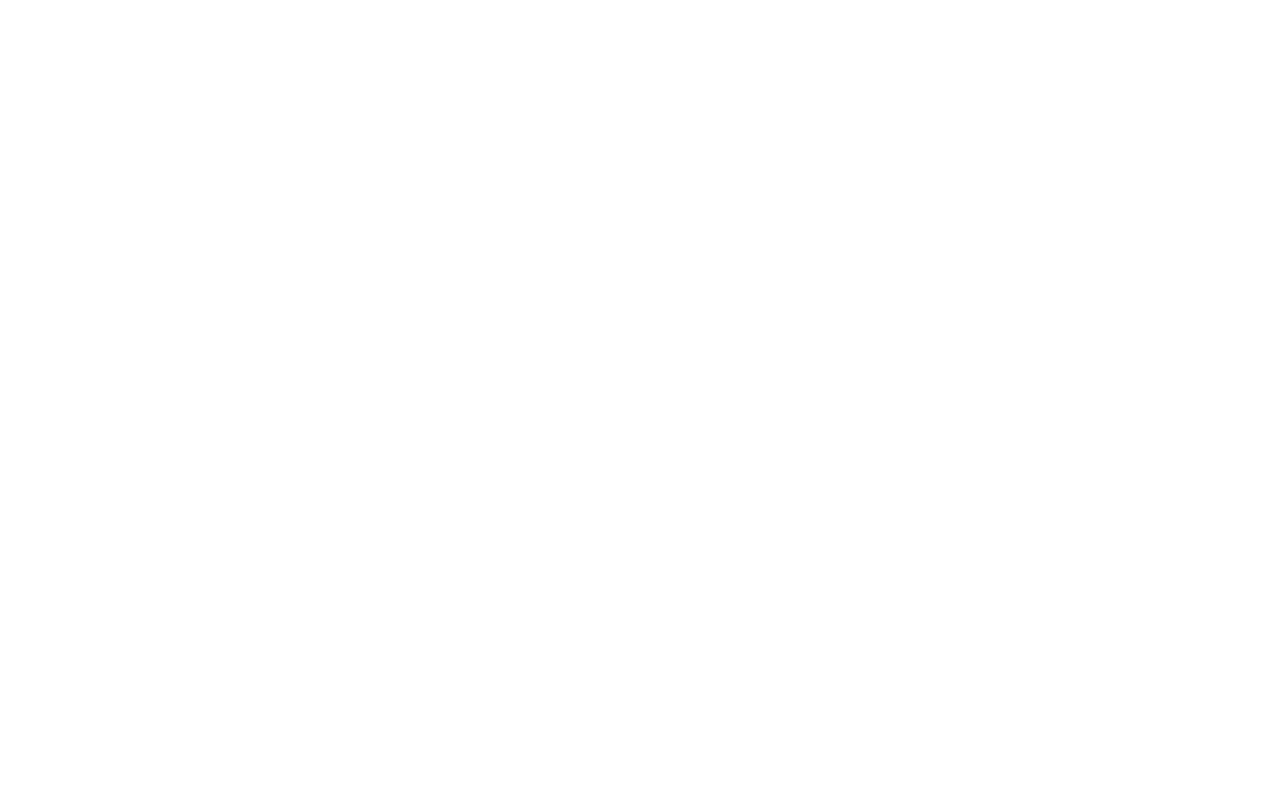
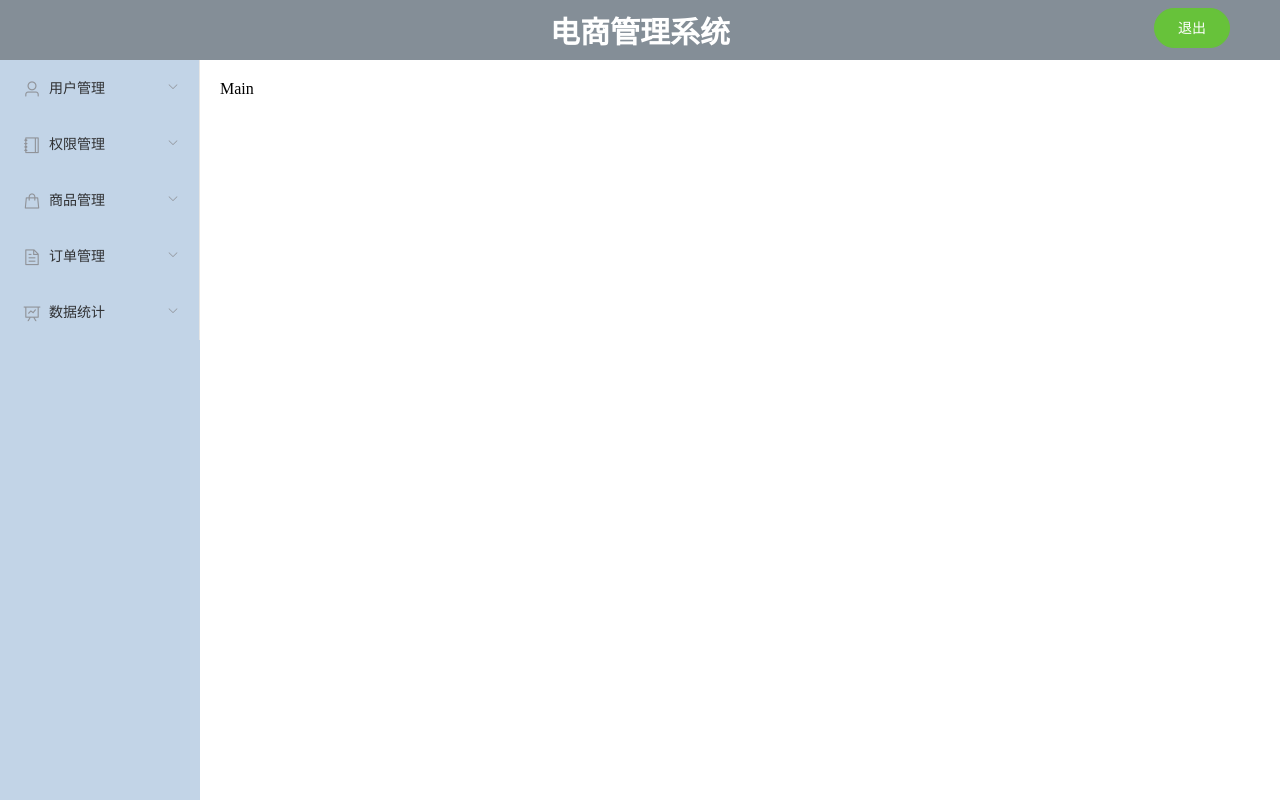
Before and after one commit to xiaoman-Xie/vueShop, a Vue app: page /#/home in a window 1280 px wide. Built offline with nearby package versions, Linux system fonts and the light colour scheme.

Commit message:
搭建主页框架

```diff
--- a/package.json
+++ b/package.json
@@ -12,6 +12,7 @@
     "build": "node build/build.js"
   },
   "dependencies": {
+    "axios": "^0.21.1",
     "element-ui": "^2.15.1",
     "vue": "^2.5.2",
     "vue-router": "^3.0.1"
--- a/src/App.vue
+++ b/src/App.vue
@@ -1,5 +1,5 @@
 <template>
-  <div id="app">
+  <div id="App">
 
     <router-view/>
   </div>
@@ -12,6 +12,7 @@
 </script>
 
 <style>
-#app {
-}
+  #App {
+    height: 100%;
+  }
 </style>
--- /dev/null
+++ b/src/assets/css/base.css
@@ -0,0 +1,9 @@
+html,body {
+  height: 100%;
+  margin: 0;
+  padding: 0;
+}
+
+body {
+  background-color: rgb(241, 227, 227);
+}
--- /dev/null
+++ b/src/components/home/home.vue
@@ -0,0 +1,123 @@
+<template>
+  <el-container class="container">
+    <el-header class="header">电商管理系统
+      <el-button id="exit" type="success" round>退出</el-button>
+    </el-header>
+    <el-container>
+      <el-aside class="aside" width="200px">
+        <el-menu
+        background-color="#c2d4e7"
+        active-text-color="#99CCCC">
+          <el-submenu index="1">
+            <template slot="title">
+              <i class="el-icon-user"></i>
+              <span>用户管理</span>
+            </template>
+            <el-menu-item-group>
+              <el-menu-item index="1-1">用户列表</el-menu-item>
+            </el-menu-item-group>
+          </el-submenu>
+          <el-submenu index="2">
+            <template slot="title">
+              <i class="el-icon-notebook-1"></i>
+              <span>权限管理</span>
+            </template>
+            <el-menu-item-group>
+              <el-menu-item index="2-1">角色列表</el-menu-item>
+              <el-menu-item index="2-2">权限列表</el-menu-item>
+            </el-menu-item-group>
+          </el-submenu>
+          <el-submenu index="3">
+            <template slot="title">
+              <i class="el-icon-goods"></i>
+              <span>商品管理</span>
+            </template>
+            <el-menu-item-group>
+              <el-menu-item index="3-1">商品列表</el-menu-item>
+              <el-menu-item index="3-2">分类参数</el-menu-item>
+              <el-menu-item index="3-2">商品分类</el-menu-item>
+            </el-menu-item-group>
+          </el-submenu>
+          <el-submenu index="4">
+            <template slot="title">
+              <i class="el-icon-document"></i>
+              <span>订单管理</span>
+            </template>
+            <el-menu-item-group>
+              <el-menu-item index="4-1">订单列表</el-menu-item>
+            </el-menu-item-group>
+          </el-submenu>
+          <el-submenu index="5">
+            <template slot="title">
+              <i class="el-icon-data-line"></i>
+              <span>数据统计</span>
+            </template>
+            <el-menu-item-group>
+              <el-menu-item index="5-1">数据报表</el-menu-item>
+            </el-menu-item-group>
+          </el-submenu>
+        </el-menu>
+          <!-- <el-menu-item index="2">
+            <i class="el-icon-menu"></i>
+            <span slot="title">权限管理</span>
+            <el-menu-item-group>
+              <el-menu-item index="2-1">角色列表</el-menu-item>
+              <el-menu-item index="2-2">权限列表</el-menu-item>
+            </el-menu-item-group>
+          </el-menu-item>
+          <el-menu-item index="3">
+            <i class="el-icon-document"></i>
+            <span slot="title">商品管理</span>
+            <el-menu-item-group>
+              <el-menu-item index="3-1">商品列表</el-menu-item>
+              <el-menu-item index="3-2">分类参数</el-menu-item>
+              <el-menu-item index="3-3">商品分类</el-menu-item>
+            </el-menu-item-group>
+          </el-menu-item>
+          <el-menu-item index="4">
+            <i class="el-icon-setting"></i>
+            <span slot="title">订单管理</span>
+            <el-menu-item index="4-1">订单列表</el-menu-item>
+          </el-menu-item>
+          <el-menu-item index="5">
+            <i class="el-icon-setting"></i>
+            <span slot="title">数据统计</span>
+            <el-menu-item index="5-1">数据报表</el-menu-item>
+          </el-menu-item>
+        </el-menu> -->
+      </el-aside>
+      <el-main class="main">Main</el-main>
+    </el-container>
+  </el-container>
+</template>
+
+<script>
+export default {
+}
+</script>
+
+<style scoped>
+  .container {
+    height: 100%;
+  }
+  .header {
+    background-color: #848e97;
+    color: #fff;
+    text-align: center;
+    height: 60px;
+    font-size: 30px;
+    font-weight: 800;
+    padding-top: 8px;
+  }
+  #exit {
+    position: absolute;
+    right: 50px;
+  }
+  .aside {
+    background-color: #c2d4e7;
+    color: #fff;
+  }
+  .main {
+    background-color: #fff;
+  }
+</style>
--- /dev/null
+++ b/src/components/login/login.vue
@@ -0,0 +1,90 @@
+<template>
+  <div id="login">
+    <el-form id="container" label-width="80px">
+      <el-form-item label="帐号">
+        <el-input v-model="form_data.username"></el-input>
+      </el-form-item>
+      <el-form-item label="密码" prop="pass">
+        <el-input type="password" v-model="form_data.password" autocomplete="off"></el-input>
+      </el-form-item>
+      <el-form-item id="login-btn">
+        <el-button type="primary" @click.prevent="handleLogin">登录</el-button>
+      </el-form-item>
+    </el-form>
+  </div>
+</template>
+
+<script>
+export default {
+  data: function () {
+    return {
+      form_data: {
+        username: '',
+        password: ''
+      }
+    }
+  },
+  methods: {
+    // 登录请求
+    async handleLogin () {
+      // this.$http.post('login', this.form_data).then(res => {
+      //   const {
+      //     meta: {msg, status}
+      //   } = res.data
+      //   if (status === 200) {
+      //     this.$router.push('home')
+      //     this.$message({
+      //       message: msg,
+      //       type: 'success'
+      //     })
+      //   } else {
+      //     this.$message.warning(msg)
+      //   }
+      // })
+      // async和await使用
+
+      const res = await this.$http.post('login', this.form_data)
+      const {
+        data,
+        meta: { msg, status }
+      } = res.data
+
+      if (status === 200) {
+        // 保存token
+        localStorage.setItem('token', data.token)
+        this.$router.push('home')
+        this.$message({
+          message: msg,
+          type: 'success'
+        })
+      } else {
+        this.$message.warning(msg)
+      }
+    }
+  }
+}
+</script>
+
+<style scoped>
+  #login {
+    position: relative;
+    top: 200px;
+    width: 500px;
+    background-color: #e0e0fc;
+    margin: 0 auto;
+    padding: 40px 0 10px 0px;
+    border-radius: 6px;
+    box-shadow: 0px 0px 12px 1px #b4adad;
+  }
+  #container {
+    margin: 0 auto;
+    width: 380px;
+  }
+  #login-btn {
+    position: relative;
+    left: 82px;
+  }
+  #login-btn button {
+    width: 80px;
+  }
+</style>>
--- a/src/main.js
+++ b/src/main.js
@@ -6,7 +6,12 @@
 import ElementUI from 'element-ui'
 import 'element-ui/lib/theme-chalk/index.css'
 
+import MyServerHttp from '@/plugins/http.js'
+
+import '@/assets/css/base.css'
+
 Vue.use(ElementUI)
+Vue.use(MyServerHttp)
 
 Vue.config.productionTip = false
 
--- /dev/null
+++ b/src/plugins/http.js
@@ -0,0 +1,11 @@
+import axios from 'axios'
+
+const MyHttpServer = {}
+
+MyHttpServer.install = (Vue) => {
+  axios.defaults.baseURL = 'http://127.0.0.1:8888/api/private/v1/'
+  // 4. 添加实例方法
+  Vue.prototype.$http = axios
+}
+
+export default MyHttpServer
--- a/src/router/index.js
+++ b/src/router/index.js
@@ -1,12 +1,20 @@
 import Vue from 'vue'
 import Router from 'vue-router'
-
+import Login from '../components/login/login.vue'
+import Home from '../components/home/home.vue'
 Vue.use(Router)
 
 export default new Router({
   routes: [
     {
-      path: '/'
+      name: 'login',
+      path: '/login',
+      component: Login
+    },
+    {
+      name: 'home',
+      path: '/home',
+      component: Home
     }
   ]
 })
```
Also changed, not shown: 1 other file (tests, documents, lock files or other folders).
